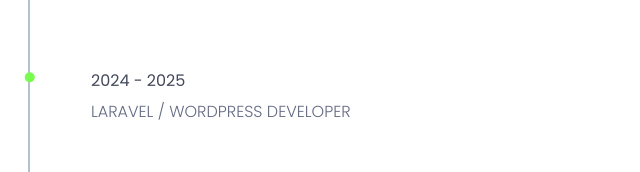
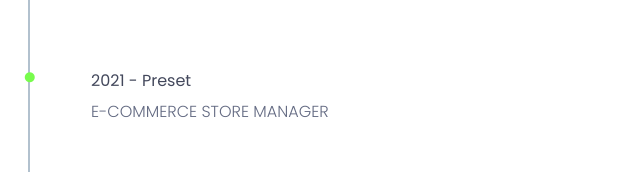
Before and after one commit to G4Guru/ahmer_nadeem, a website: page index_VA.html in a window 1280 px wide. Shown: the part 3020-3192 px from the top of the page, 564-1204 px from the left. Drawn offline with nearby package versions, Linux system fonts and the light colour scheme.

Commit message:
Update index_VA.html

```diff
--- a/index_VA.html
+++ b/index_VA.html
@@ -431,9 +431,9 @@
                                         <div class="experience-time">
                                             <h2>
                                                 <span><i class="fa fa-circle" aria-hidden="true"></i></span>
-                                                2024 - 2025
+                                                2021 - Preset
                                             </h2>
-                                            <h3>Laravel / Wordpress Developer</h3>
+                                            <h3>E-Commerce Store Manager</h3>
                                         </div>
                                     </div>
                                 </div>
```
